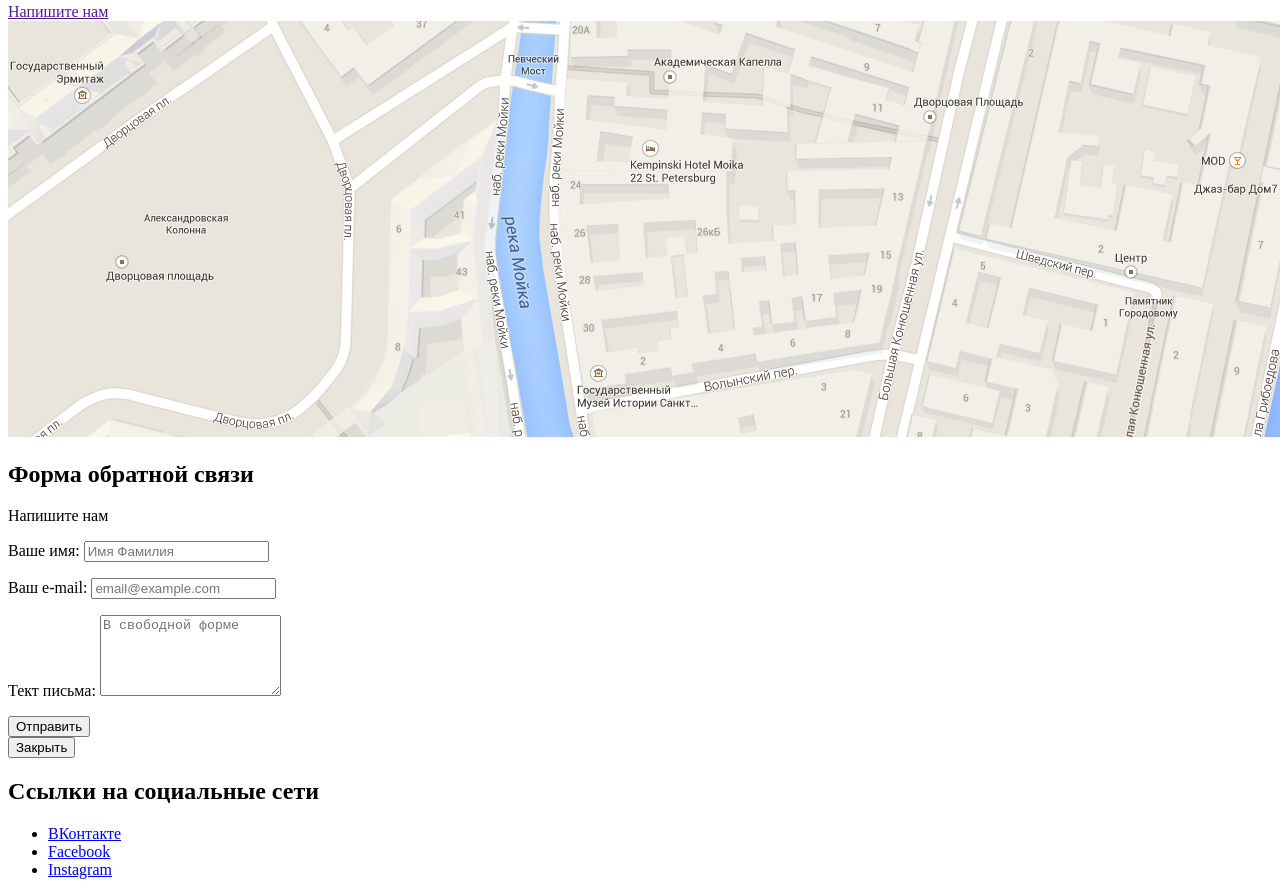
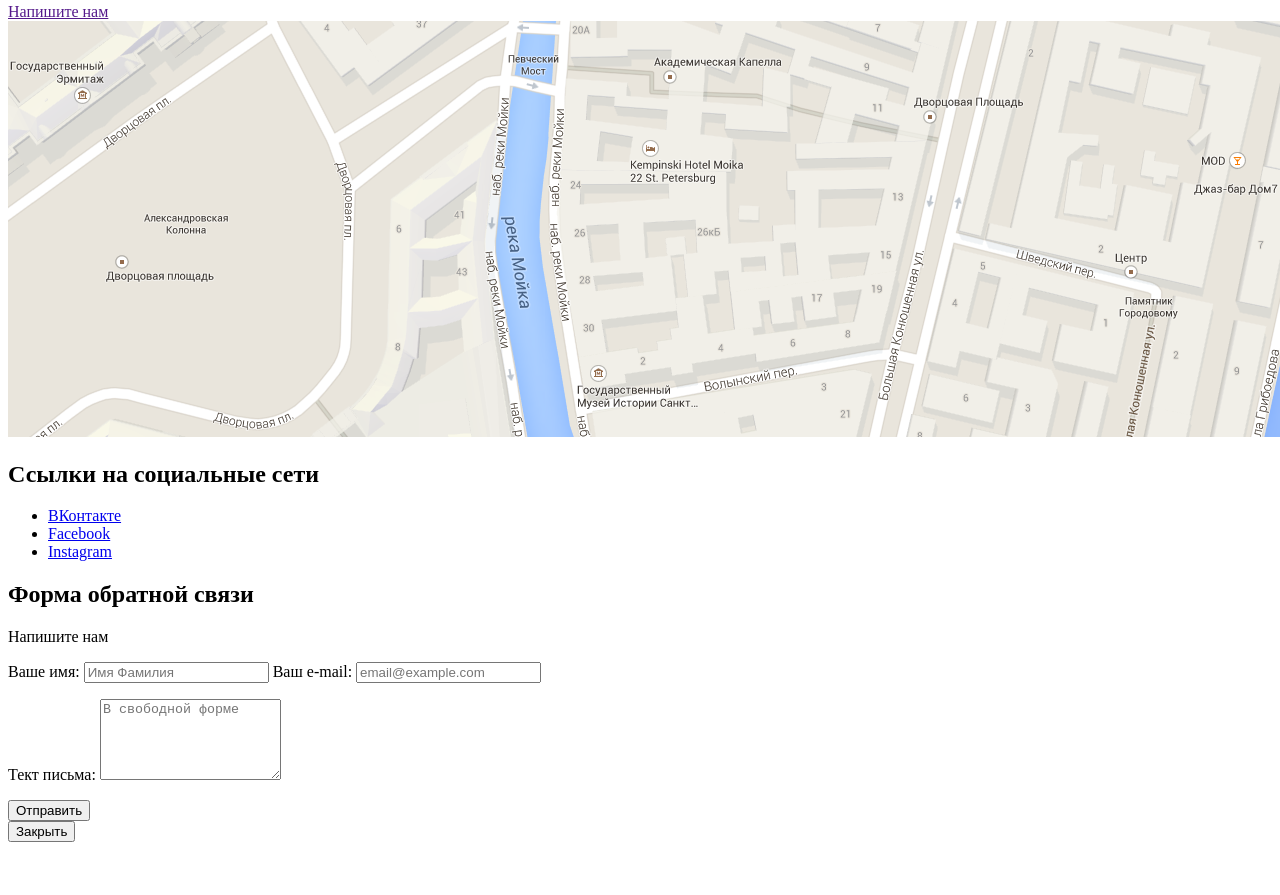
Before and after one commit to Gerorge17/1269881-nerds-27, a plain HTML site: page index.html in a window 1280 px wide. Shown: the part 3992-4887 px from the top of the page. After the commit the page ends 4842 px from the top, so only its background shows below. Drawn offline with Linux system fonts and the light colour scheme.

Commit message:
Update index.html

```diff
--- a/index.html
+++ b/index.html
@@ -139,41 +139,18 @@
           </ul>
         </section>
     </main>
-
     <footer class="main-footer">
         <section class="map">
             <div class="map-info">
                 <h3>nёrds design studio</h3>
                 <p>
-            191186, Санкт-Петербург,
-            ул. Б. Конюшенная, д. 19/8
+                    191186, Санкт-Петербург, ул. Б. Конюшенная, д. 19/8
                     <a href="tel:+78122757575">тел. +7 (812) 275-75-75</a>
                 </p>
                 <a class="btn" href="">Напишите нам</a>
             </div>
             <img src="img/map2.png" width="1440" height="416" alt="Офис компании по адресу ул. Большая Конюшенная, д. 19/8, г. Санкт-Петербург">
         </section>
-      <section class="write-us">
-        <h2 class="visually-hidden">Форма обратной связи</h2>
-        <p>Напишите нам</p>
-        <form action="https://echo.htmlacademy.ru" method="POST">
-          <p>
-            <label for="user-name">Ваше имя:</label>
-            <input id="user-name" type="text" name="name" placeholder="Имя Фамилия">
-          </p>
-          <p>
-            <label for="user-email">Ваш e-mail:</label>
-            <input id="user-email" type="email" name="email" placeholder="email@example.com">
-          </p>
-          <p>
-            <label for="comment-field">Тект письма:</label>
-            <textarea name="comment" id="comment-field" rows="5" placeholder="В свободной форме"></textarea>
-          </p>
-          <button class="btn btn-write-away" type="submit">Отправить</button>
-        </form>
-        <button class="btn-close" type="button">Закрыть</button>
-      </section>
-      </footer>
 
         <section class="footer-social index-columns">
             <h2 class="visually-hidden">Ссылки на социальные сети</h2>
@@ -195,5 +172,24 @@
                 </li>
             </ul>
         </section>
+    </footer>
+  <div class="write-us">
+            <h2 class="visually-hidden">Форма обратной связи</h2>
+            <p>Напишите нам</p>
+            <form action="https://echo.htmlacademy.ru" method="POST">
+                <p>
+                    <label for="user-name">Ваше имя:</label>
+                    <input id="user-name" type="text" name="name" placeholder="Имя Фамилия">
+                    <label for="user-email">Ваш e-mail:</label>
+                    <input id="user-email" type="email" name="email" placeholder="email@example.com">
+                </p>
+                <p>
+                    <label for="comment-field">Тект письма:</label>
+                    <textarea name="comment" id="comment-field" rows="5" placeholder="В свободной форме"></textarea>
+                </p>
+                <button class="btn btn-write-away" type="submit">Отправить</button>
+            </form>
+            <button class="btn-close" type="button">Закрыть</button>
+        </div>
 </body>
 </html>
```
Lines whose indentation alone changed are shown as unchanged.
